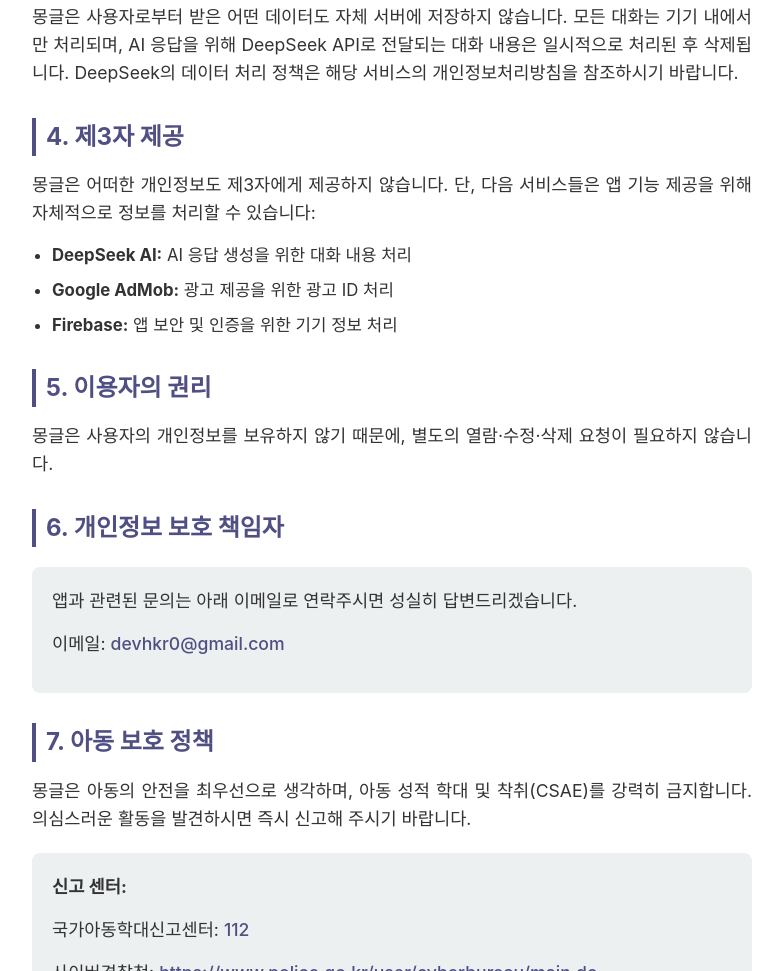
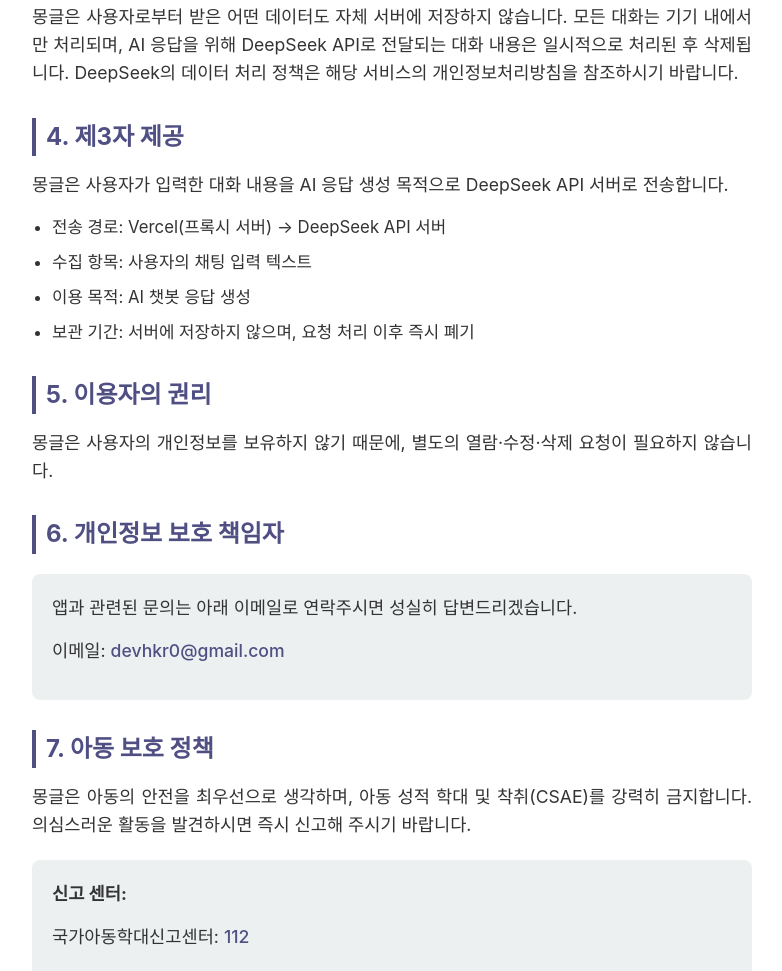
Before and after one commit to devhkr/mongle-privacy-policy, a plain HTML site: page index.html in a window 1280 px wide. Shown: the part 783-1754 px from the top of the page, without its empty margins (248-1030 px from the left). Drawn offline with Linux system fonts and the light colour scheme.

Commit message:
index.html 파일 수정: 개인정보 제3자 제공 내용 업데이트 및 DeepSeek API 관련 정보 추가

```diff
--- a/index.html
+++ b/index.html
@@ -167,17 +167,14 @@
 
       <h2>4. 제3자 제공</h2>
       <p>
-        몽글은 어떠한 개인정보도 제3자에게 제공하지 않습니다. 단, 다음
-        서비스들은 앱 기능 제공을 위해 자체적으로 정보를 처리할 수 있습니다:
+        몽글은 사용자가 입력한 대화 내용을 AI 응답 생성 목적으로 DeepSeek API
+        서버로 전송합니다.
       </p>
       <ul>
-        <li>
-          <strong>DeepSeek AI:</strong> AI 응답 생성을 위한 대화 내용 처리
-        </li>
-        <li><strong>Google AdMob:</strong> 광고 제공을 위한 광고 ID 처리</li>
-        <li>
-          <strong>Firebase:</strong> 앱 보안 및 인증을 위한 기기 정보 처리
-        </li>
+        <li>전송 경로: Vercel(프록시 서버) → DeepSeek API 서버</li>
+        <li>수집 항목: 사용자의 채팅 입력 텍스트</li>
+        <li>이용 목적: AI 챗봇 응답 생성</li>
+        <li>보관 기간: 서버에 저장하지 않으며, 요청 처리 이후 즉시 폐기</li>
       </ul>
 
       <h2>5. 이용자의 권리</h2>
```
